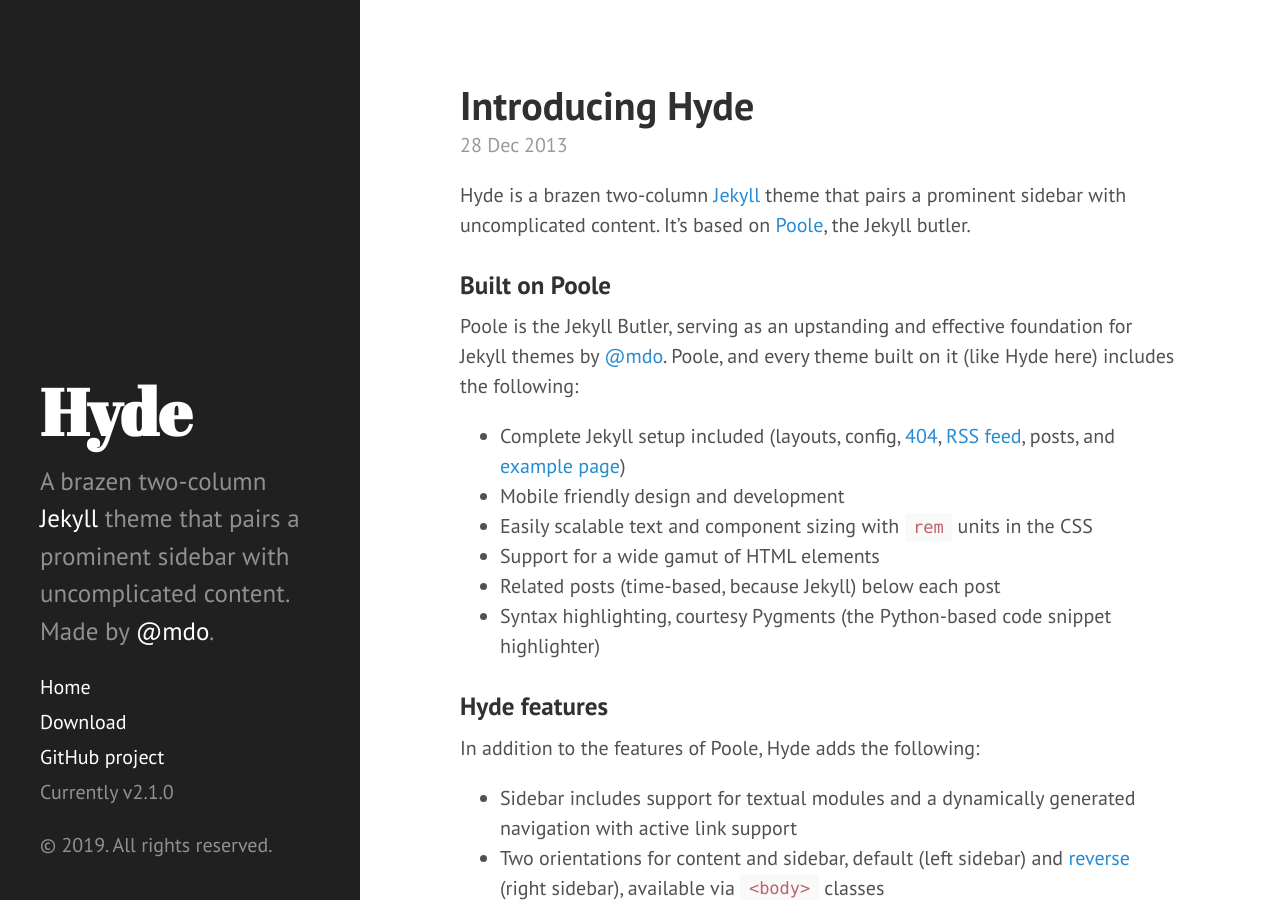
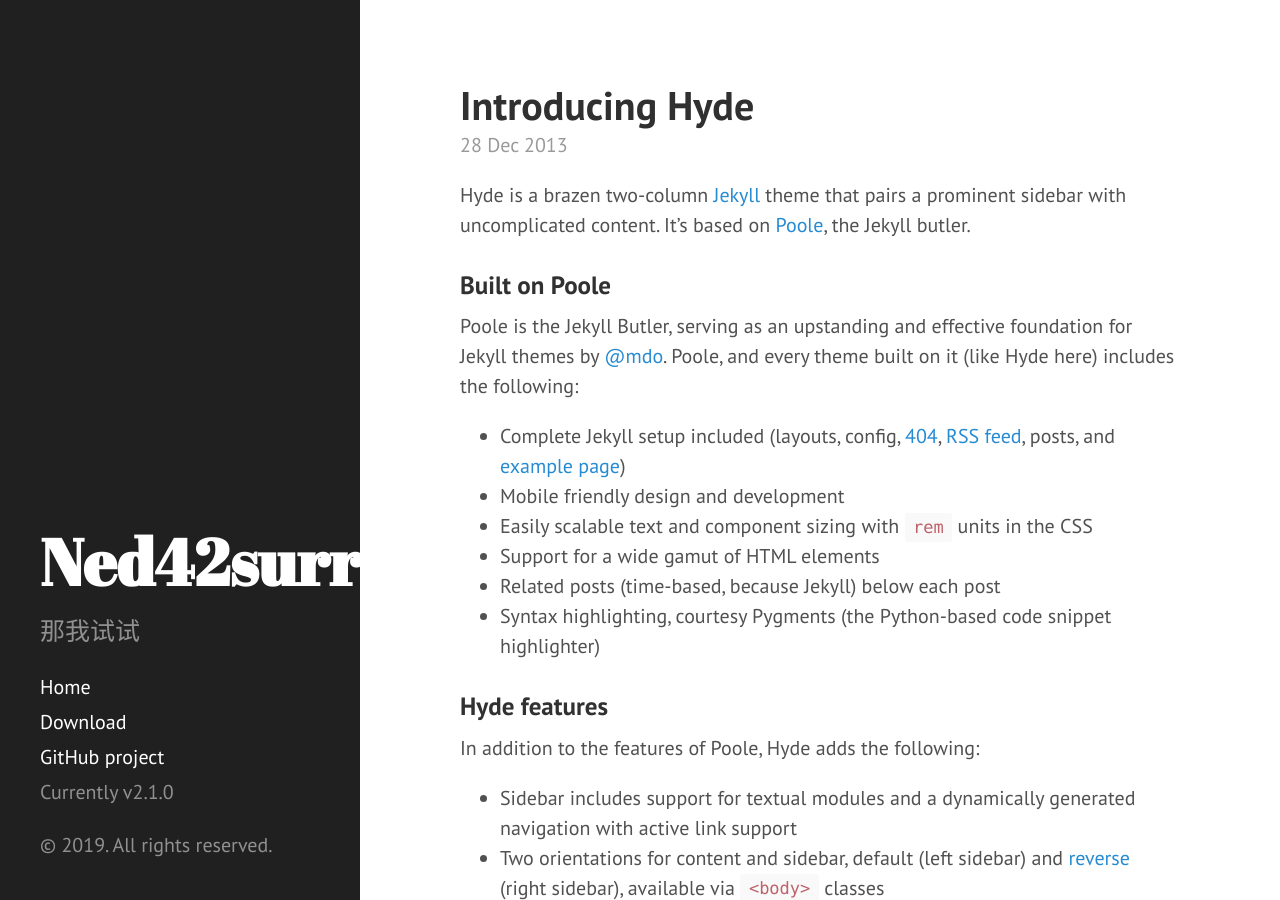
Before and after one commit to ned42/ned42.github.io, a Jekyll site: the page built from index.html, in a window 1280 px wide and 900 px high. Built offline with Jekyll 4.4.1, drawn with Linux system fonts in a browser that asks for light colours; Markdown is read by kramdown in place of the engine named in the settings; the list of posts is cut into pages by our own code.

Commit message:
Update _config.yml

```diff
--- a/_config.yml
+++ b/_config.yml
@@ -6,10 +6,10 @@
 permalink:        pretty
 
 # Setup
-title:            Hyde
-tagline:          'A Jekyll theme'
-description:      'A brazen two-column <a href="http://jekyllrb.com" target="_blank">Jekyll</a> theme that pairs a prominent sidebar with uncomplicated content. Made by <a href="https://twitter.com/mdo" target="_blank">@mdo</a>.'
-url:              http://hyde.getpoole.com
+title:            Ned42surrrrf
+tagline:          gitbug
+description:      那我试试
+url:              /
 baseurl:          https://ned42.github.io/index/
 
 author:
```
